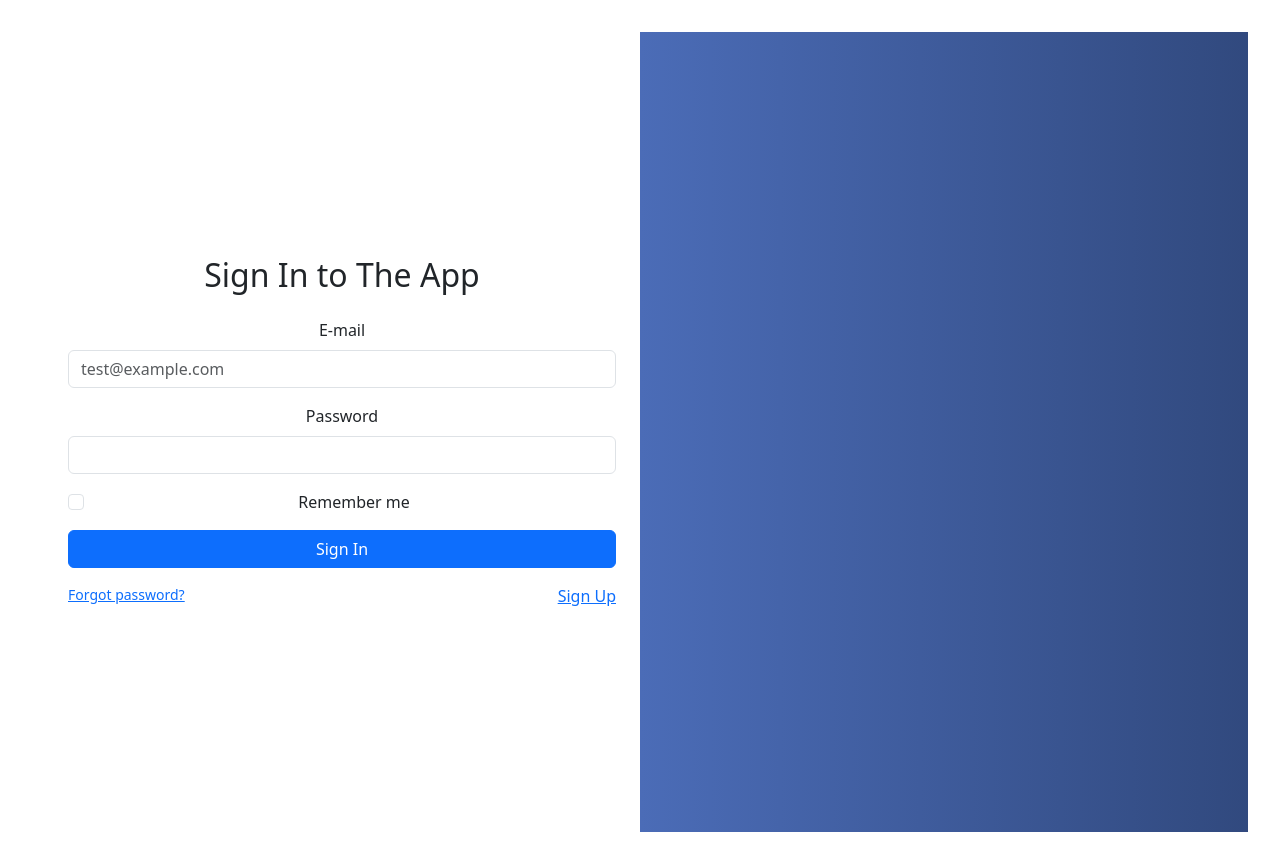
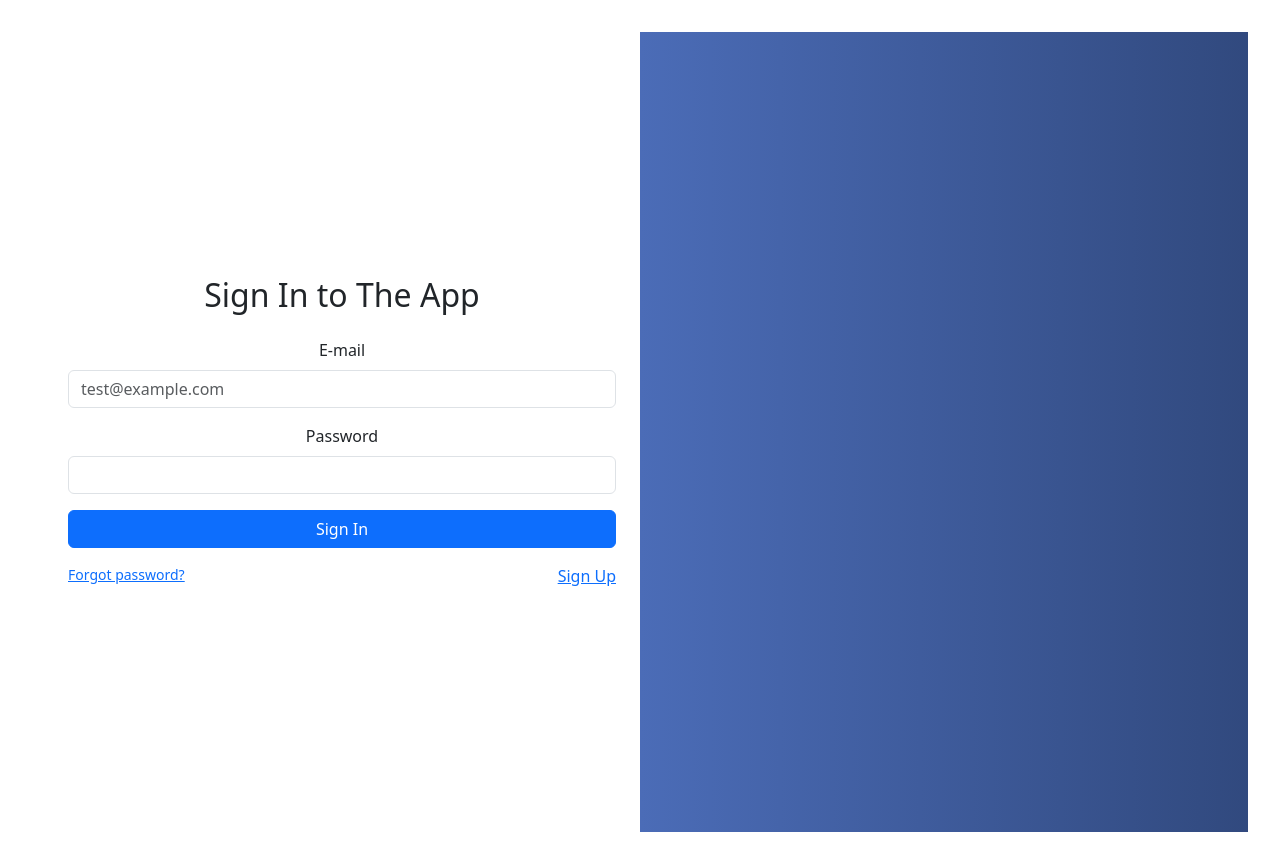
Before and after one commit to MaLiHa1321/user_management_system, a React (Vite) app in the folder User_management_system/: page / in a window 1280 px wide. Built offline with nearby package versions, Linux system fonts and the light colour scheme.

Commit message:
unique user error are solved

```diff
--- a/User_management_system/src/Authentication/Login.jsx
+++ b/User_management_system/src/Authentication/Login.jsx
@@ -62,16 +62,6 @@
                 />
               </div>
 
-              <div className="mb-3 form-check">
-                <input
-                  type="checkbox"
-                  className="form-check-input"
-                  id="remember"
-                />
-                <label className="form-check-label" htmlFor="remember">
-                  Remember me
-                </label>
-              </div>
 
               <button type="submit" className="btn btn-primary w-100">
                 Sign In
```
Also changed, not shown: 1 other file (tests, documents, lock files or other folders).
